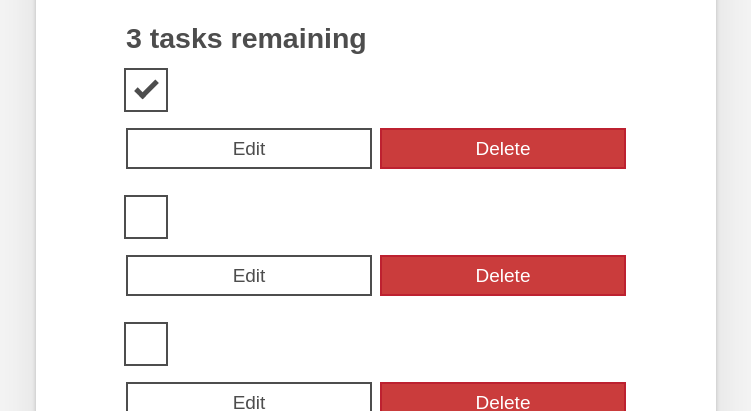
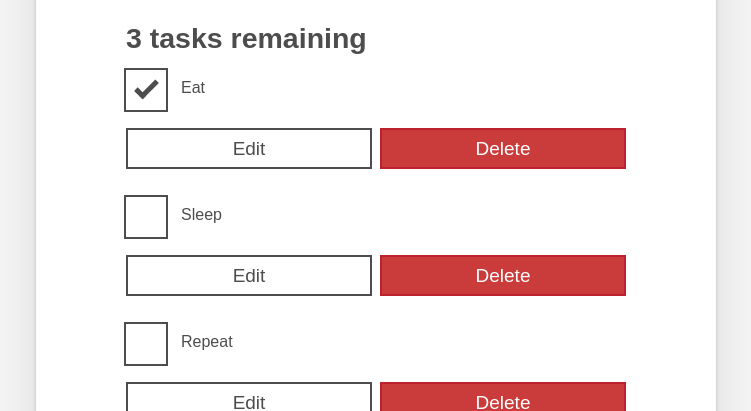
Before and after one commit to MarcoAntonioSanchez/react-todo-list-app, a React (Create React App) app in the folder todo-list-app/: page / in a window 1280 px wide. Shown: the part 375-786 px from the top of the page, without its empty margins (264-1015 px from the left). Built offline with nearby package versions, Linux system fonts and the light colour scheme.

Commit message:
09. Updating the props.name attribute for the tasks name to be displayed

```diff
--- a/todo-list-app/src/App.js
+++ b/todo-list-app/src/App.js
@@ -1,6 +1,11 @@
 import Todo from "./components/Todo";
 
 function App(props) {
+  // Transforming data from a constant
+  const taskList = props.tasks.map((task) => (
+    <Todo id={task.id} name={task.name} completed={task.completed} />
+  ));
+
   return (
     <div className="todoapp stack-large">
       <h1>TodoMatic</h1>
@@ -44,9 +49,7 @@
         className="todo-list stack-large stack-exception"
         aria-labelledby="list-heading"
       >
-        <Todo name="Eat" completed={true} id="todo-0" />
-        <Todo name="Sleep" completed={false} id="todo-1" />
-        <Todo name="Repeat" completed={false} id="todo-2" />
+        {taskList}
       </ul>
     </div>
   );
--- a/todo-list-app/src/components/Todo.js
+++ b/todo-list-app/src/components/Todo.js
@@ -9,7 +9,7 @@
       <div className="c-cb">
         <input id={props.id} type="checkbox" defaultChecked={props.completed} />
         <label className="todo-label" htmlFor={props.id}>
-          {(props.name, props.status)}
+          {props.name}
         </label>
       </div>
       <div className="btn-group">
```
